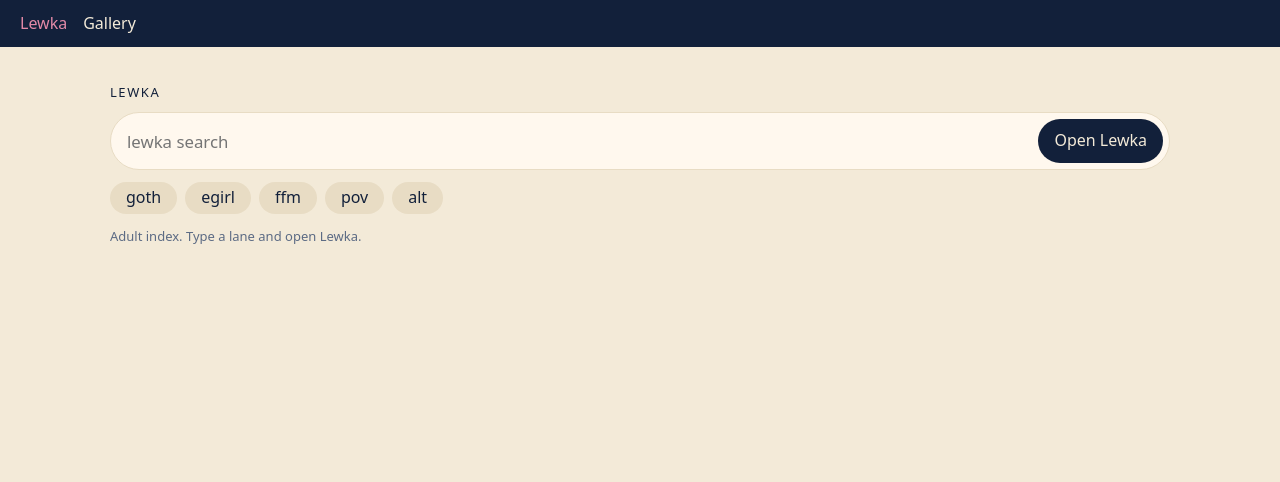
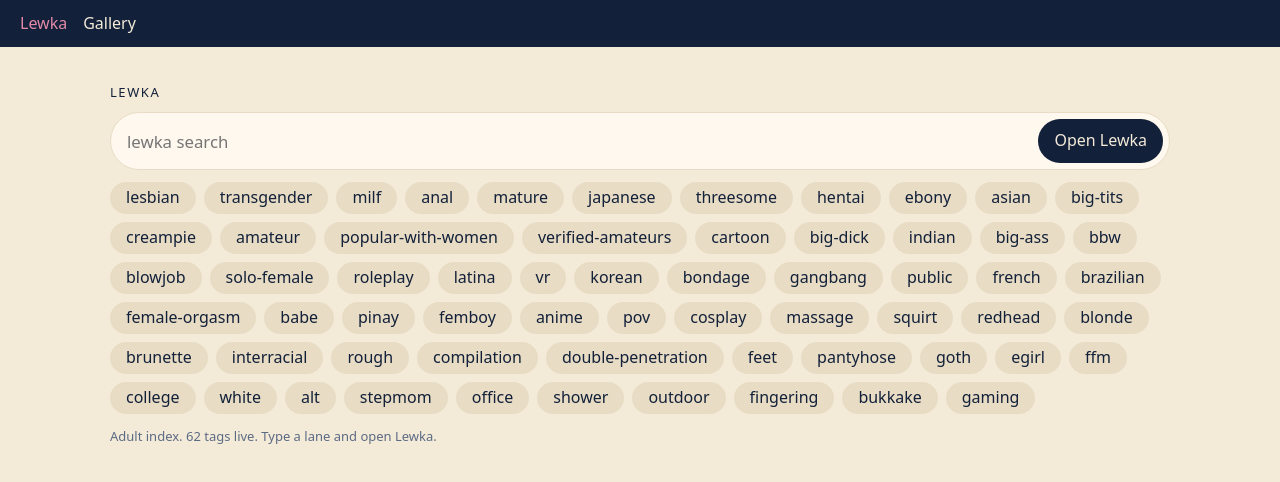
Before and after one commit to kaibatolo/lewka, a React (Vite) app in the folder web/: page / in a window 1280 px wide. Shown: the top 482 px of the page. Built offline with nearby package versions, Linux system fonts and the light colour scheme.

Commit message:
Expose 62 registry tags as Lewka search chips.

```diff
--- /dev/null
+++ b/web/src/lib/tags.ts
@@ -0,0 +1,67 @@
+/** Mirrors registry.tags on kaiba-vault. Adult 18+ only. */
+export const LEWKA_TAGS = [
+  "lesbian",
+  "transgender",
+  "milf",
+  "anal",
+  "mature",
+  "japanese",
+  "threesome",
+  "hentai",
+  "ebony",
+  "asian",
+  "big-tits",
+  "creampie",
+  "amateur",
+  "popular-with-women",
+  "verified-amateurs",
+  "cartoon",
+  "big-dick",
+  "indian",
+  "big-ass",
+  "bbw",
+  "blowjob",
+  "solo-female",
+  "roleplay",
+  "latina",
+  "vr",
+  "korean",
+  "bondage",
+  "gangbang",
+  "public",
+  "french",
+  "brazilian",
+  "female-orgasm",
+  "babe",
+  "pinay",
+  "femboy",
+  "anime",
+  "pov",
+  "cosplay",
+  "massage",
+  "squirt",
+  "redhead",
+  "blonde",
+  "brunette",
+  "interracial",
+  "rough",
+  "compilation",
+  "double-penetration",
+  "feet",
+  "pantyhose",
+  "goth",
+  "egirl",
+  "ffm",
+  "college",
+  "white",
+  "alt",
+  "stepmom",
+  "office",
+  "shower",
+  "outdoor",
+  "fingering",
+  "bukkake",
+  "gaming",
+] as const;
+
+export type LewkaTag = (typeof LEWKA_TAGS)[number];
--- a/web/src/pages/Search.tsx
+++ b/web/src/pages/Search.tsx
@@ -1,12 +1,11 @@
 import { useRef, useState, type FormEvent } from "react";
 import { search, type Item } from "../lib/api";
-
-const HINTS = ["goth", "egirl", "ffm", "pov", "alt"] as const;
+import { LEWKA_TAGS } from "../lib/tags";
 
 export function SearchPage() {
   const [q, setQ] = useState("");
   const [items, setItems] = useState<Item[]>([]);
-  const [note, setNote] = useState("Adult index. Type a lane and open Lewka.");
+  const [note, setNote] = useState("Adult index. 62 tags live. Type a lane and open Lewka.");
   const [busy, setBusy] = useState(false);
   const [done, setDone] = useState(false);
   const inputRef = useRef<HTMLInputElement>(null);
@@ -58,8 +57,8 @@
           </button>
         </div>
         <div className="tags">
-          {HINTS.map((h) => (
-            <button key={h} type="button" className="tag" onClick={() => void run(h)}>
+          {LEWKA_TAGS.map((h) => (
+            <button key={h} type="button" className={q === h ? "tag on" : "tag"} onClick={() => void run(h)}>
               {h}
             </button>
           ))}
```
